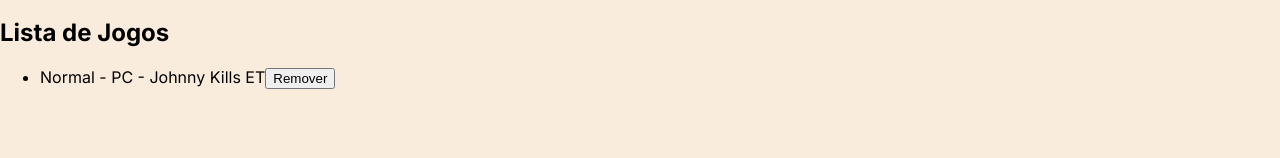
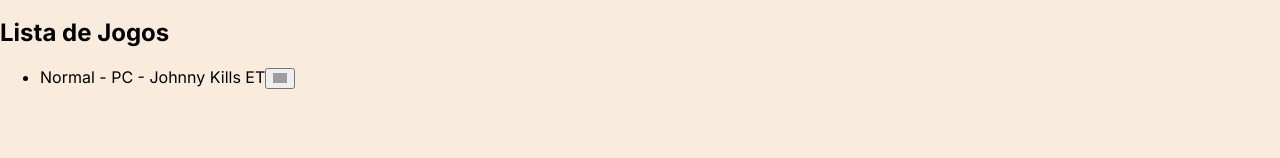
Before and after one commit to JoaoVictorPimenta/gamer-guardian, a Next.js app: page /permita-se-sentir in a window 1280 px wide. Shown: the part 438-596 px from the top of the page. Built offline with nearby package versions, Linux system fonts and the light colour scheme; data requests are answered from the project's data file; grey boxes are pictures that could not be loaded.

Commit message:
refac: change remove to trash icon

```diff
--- a/src/app/permita-se-sentir/page.js
+++ b/src/app/permita-se-sentir/page.js
@@ -89,7 +89,9 @@ const Page = () => {
           {games.map((g) => (
             <li key={g.id}>
               {g.emotion} - {g.platform} - {g.game}
-              <button type="button" onClick={() => handleDelete(g.id)}>Remover</button>
+              <button type="button" onClick={() => handleDelete(g.id)}>
+                <img src="https://super.so/icon/dark/trash-2.svg" alt="Delete" height={10} />
+              </button>
             </li>
           ))}
         </ul>
```
